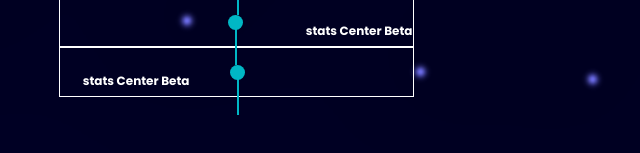
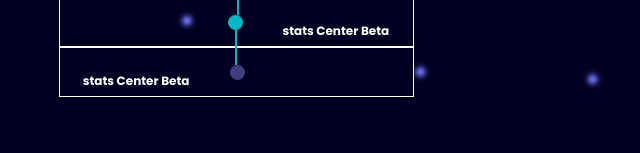
Before and after one commit to francoasevey/Cryptocurrency-Website, a plain HTML site: page index.html in a window 1280 px wide. Shown: the part 2964-3117 px from the top of the page, 404-1044 px from the left. Drawn offline with nearby package versions, Linux system fonts and the light colour scheme.

Commit message:
card css child 2

```diff
--- a/main.css
+++ b/main.css
@@ -529,6 +529,12 @@ aside button:hover{
 .road_map .map .card:nth-child(even){
     flex-direction: row-reverse;
 }
-.road_map .map .card:nth-child(even).title{
+.road_map .map .card:nth-child(even) .title{
     align-items: flex-start;
 }
+.road_map .map .card:nth-last-child(1) h2::before{
+    display: none;
+}
+.road_map .map .card:nth-last-child(1) h2{
+    background: #3f3f7d;
+}
```
